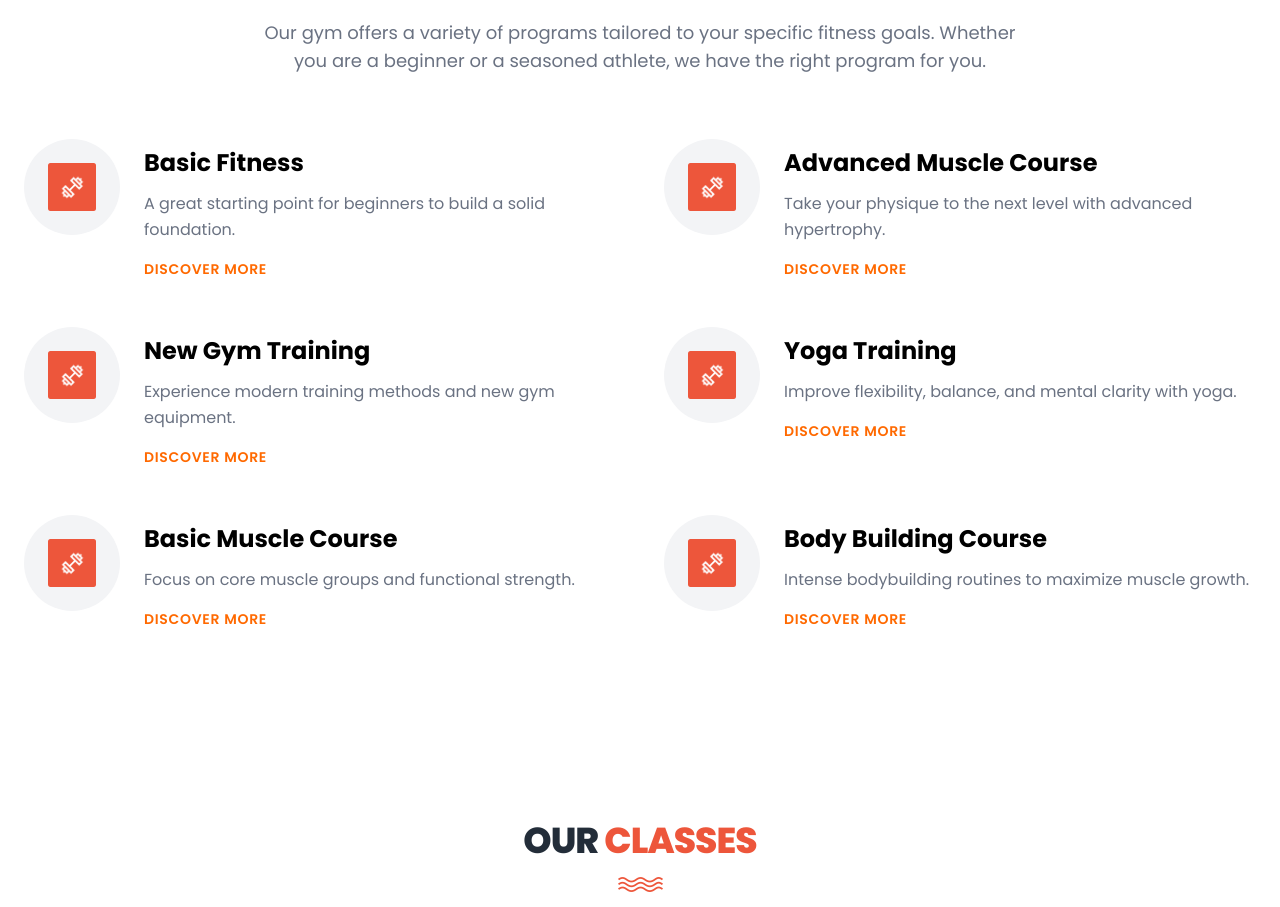
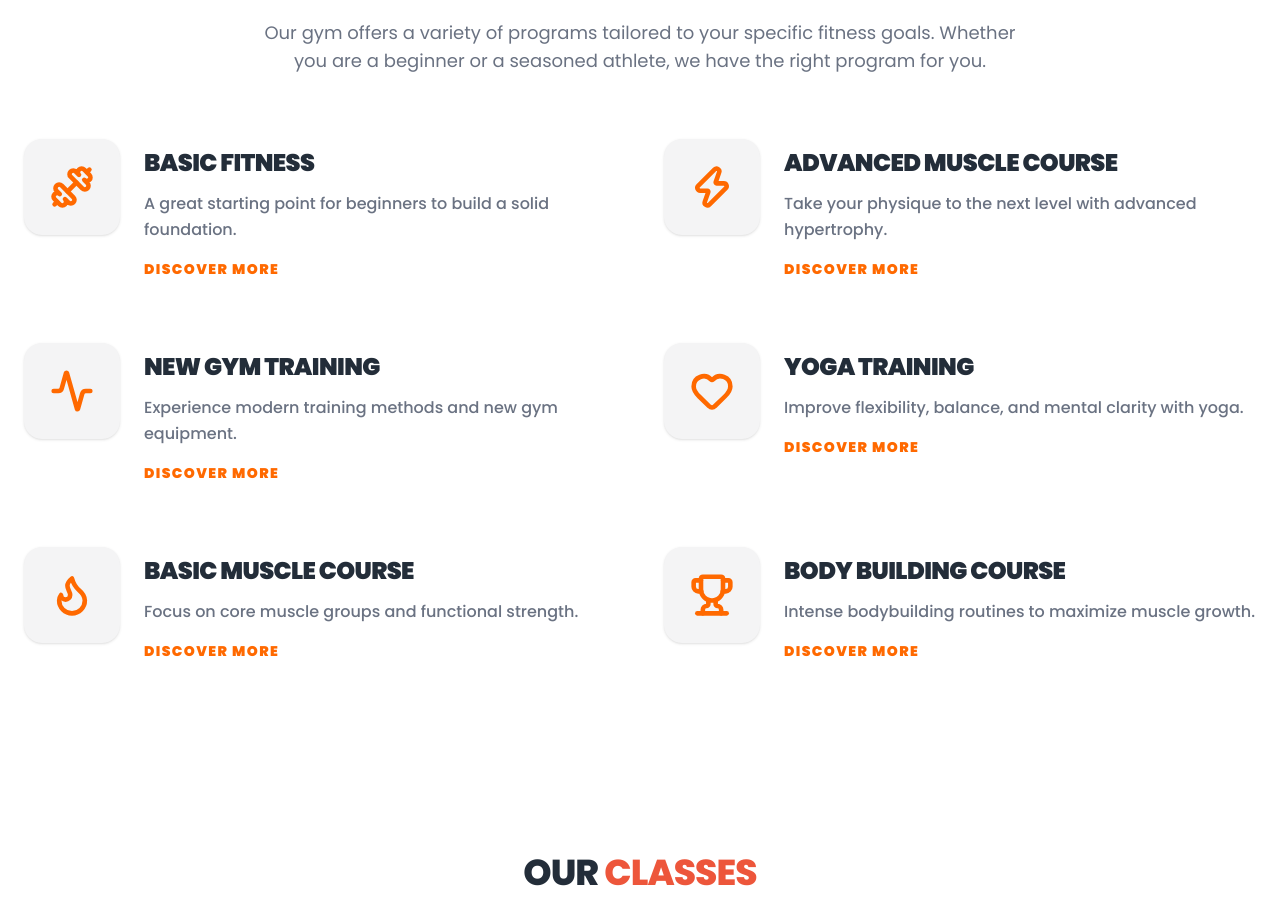
Before and after one commit to tuhin360/Gym-Engine-Client, a Next.js app: page / in a window 1280 px wide. Shown: the part 900-1807 px from the top of the page. Built offline with nearby package versions, Linux system fonts and the light colour scheme.

Commit message:
redesign choose program section

```diff
--- a/src/app/globals.css
+++ b/src/app/globals.css
@@ -127,4 +127,14 @@
   html {
     @apply font-sans;
   }
+
+  /* Global Cursor Pointer for Interactive Elements */
+  a,
+  button,
+  [role="button"],
+  input[type="button"],
+  input[type="submit"],
+  input[type="reset"] {
+    cursor: pointer;
+  }
 }
--- a/src/components/Home/choose-program.tsx
+++ b/src/components/Home/choose-program.tsx
@@ -1,3 +1,4 @@
+import { Dumbbell, Zap, Activity, Heart, Flame, Trophy } from "lucide-react";
 import Image from "next/image";
 import Link from "next/link";
 
@@ -5,38 +6,38 @@ const programs = [
   {
     title: "Basic Fitness",
     subtitle: "A great starting point for beginners to build a solid foundation.",
-    icon: "/assets/features-first-icon.png",
+    icon: Dumbbell,
   },
   {
     title: "Advanced Muscle Course",
     subtitle: "Take your physique to the next level with advanced hypertrophy.",
-    icon: "/assets/features-first-icon.png",
+    icon: Zap,
   },
   {
     title: "New Gym Training",
     subtitle: "Experience modern training methods and new gym equipment.",
-    icon: "/assets/features-first-icon.png",
+    icon: Activity,
   },
   {
     title: "Yoga Training",
     subtitle: "Improve flexibility, balance, and mental clarity with yoga.",
-    icon: "/assets/features-first-icon.png",
+    icon: Heart,
   },
   {
     title: "Basic Muscle Course",
     subtitle: "Focus on core muscle groups and functional strength.",
-    icon: "/assets/features-first-icon.png",
+    icon: Flame,
   },
   {
     title: "Body Building Course",
     subtitle: "Intense bodybuilding routines to maximize muscle growth.",
-    icon: "/assets/features-first-icon.png",
+    icon: Trophy,
   },
 ];
 
 export function ChooseProgram() {
   return (
-    <section className="py-24 bg-white text-black" id="programs">
+    <section className="py-24 bg-white dark:bg-black text-black dark:text-white transition-colors duration-300" id="programs">
       <div className="container mx-auto px-4 md:px-6">
         <div className="text-center max-w-3xl mx-auto mb-16">
           <h2 className="text-3xl md:text-5xl font-extrabold uppercase tracking-tight mb-4">
@@ -45,29 +46,23 @@ export function ChooseProgram() {
           <div className="flex justify-center mb-6">
             <Image src="/assets/line-dec.png" width={45} height={10} alt="Line decoration" />
           </div>
-          <p className="text-gray-500 text-lg">
+          <p className="text-gray-500 dark:text-zinc-400 text-lg">
             Our gym offers a variety of programs tailored to your specific fitness goals. Whether you are a beginner or a seasoned athlete, we have the right program for you.
           </p>
         </div>
 
-        <div className="grid grid-cols-1 md:grid-cols-2 gap-x-12 gap-y-12">
+        <div className="grid grid-cols-1 md:grid-cols-2 gap-x-12 gap-y-16">
           {programs.map((program, index) => (
-            <div key={index} className="flex flex-col sm:flex-row gap-6 items-center sm:items-start group">
-              <div className="flex-shrink-0 w-24 h-24 flex items-center justify-center bg-gray-100 rounded-full group-hover:bg-orange-500 transition-colors duration-300">
-                <Image
-                  src={program.icon}
-                  width={48}
-                  height={48}
-                  alt={program.title}
-                  className="object-contain"
-                />
+            <div key={index} className="flex flex-col sm:flex-row gap-6 items-center sm:items-start group cursor-pointer">
+              <div className="flex-shrink-0 w-24 h-24 flex items-center justify-center bg-zinc-100 dark:bg-zinc-900 rounded-2xl group-hover:bg-orange-500 transition-all duration-300 group-hover:-translate-y-1 shadow-sm group-hover:shadow-orange-500/20 group-hover:text-white text-orange-500">
+                <program.icon size={44} strokeWidth={2.5} />
               </div>
               <div className="flex flex-col text-center sm:text-left pt-2">
-                <h3 className="text-2xl font-bold mb-3">{program.title}</h3>
-                <p className="text-gray-500 mb-4 leading-relaxed">{program.subtitle}</p>
+                <h3 className="text-2xl font-black mb-3 text-[#232d39] dark:text-white uppercase tracking-tight">{program.title}</h3>
+                <p className="text-gray-500 dark:text-zinc-400 mb-4 leading-relaxed font-medium">{program.subtitle}</p>
                 <Link
                   href="#"
-                  className="text-orange-500 font-semibold text-sm uppercase tracking-wider hover:text-orange-400 transition-colors inline-flex items-center"
+                  className="text-orange-500 font-black text-sm uppercase tracking-widest hover:text-orange-400 dark:hover:text-orange-400 transition-colors inline-flex items-center"
                 >
                   Discover More
                 </Link>
--- a/src/components/Home/expert-trainers.tsx
+++ b/src/components/Home/expert-trainers.tsx
@@ -40,7 +40,7 @@ export function ExpertTrainers() {
 
         <div className="grid grid-cols-1 md:grid-cols-2 lg:grid-cols-3 gap-8">
           {trainers.map((trainer, index) => (
-            <div key={index} className="bg-white rounded-md shadow-[0_0_15px_rgba(0,0,0,0.1)] p-8 flex flex-col group transition-transform duration-300 hover:-translate-y-2">
+            <div key={index} className="bg-white rounded-md shadow-[0_0_15px_rgba(0,0,0,0.1)] p-8 flex flex-col group transition-transform duration-300 hover:-translate-y-2 cursor-pointer">
               <div className="relative w-full aspect-[4/3] rounded-md overflow-hidden mb-6">
                 <Image
                   src={trainer.image}
```
